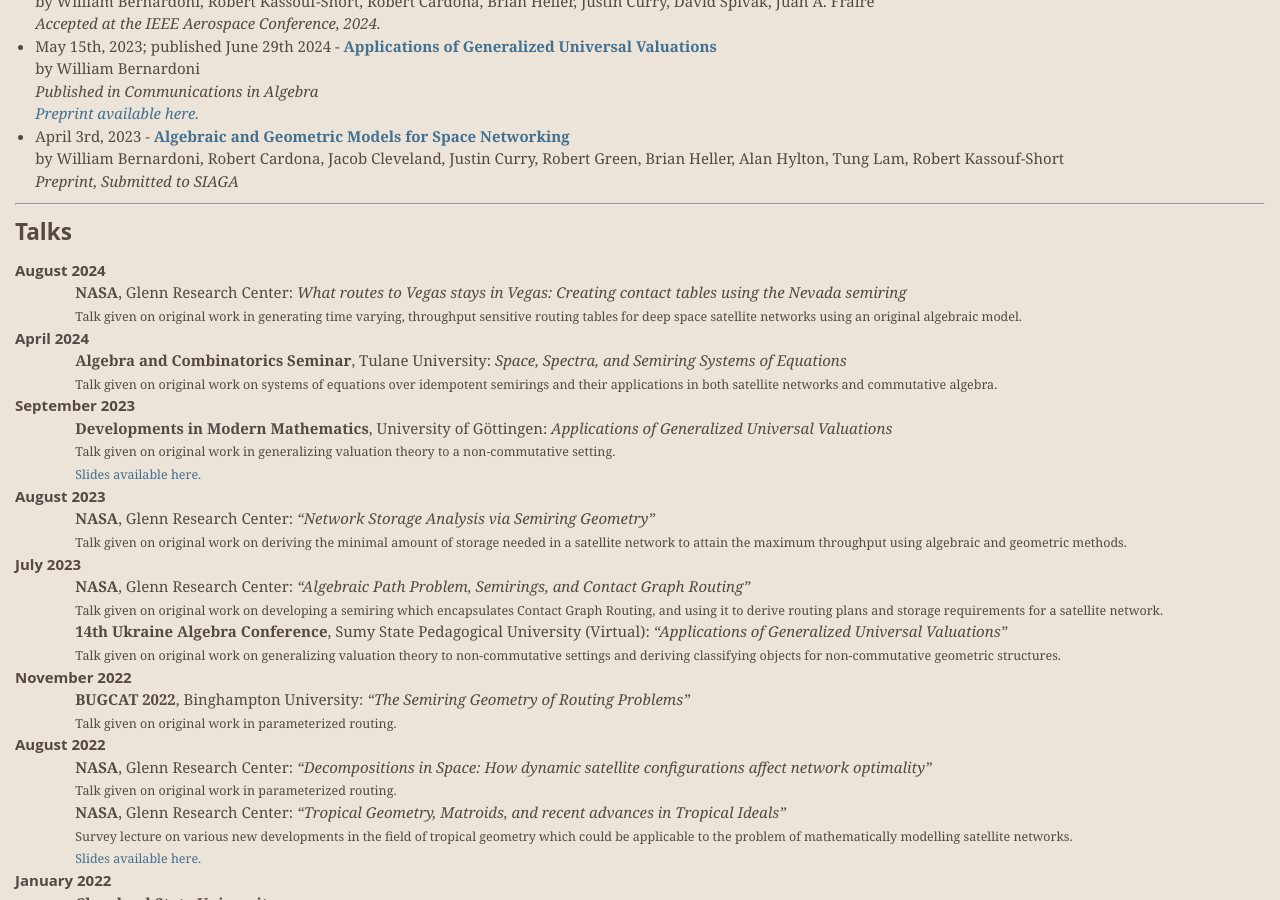
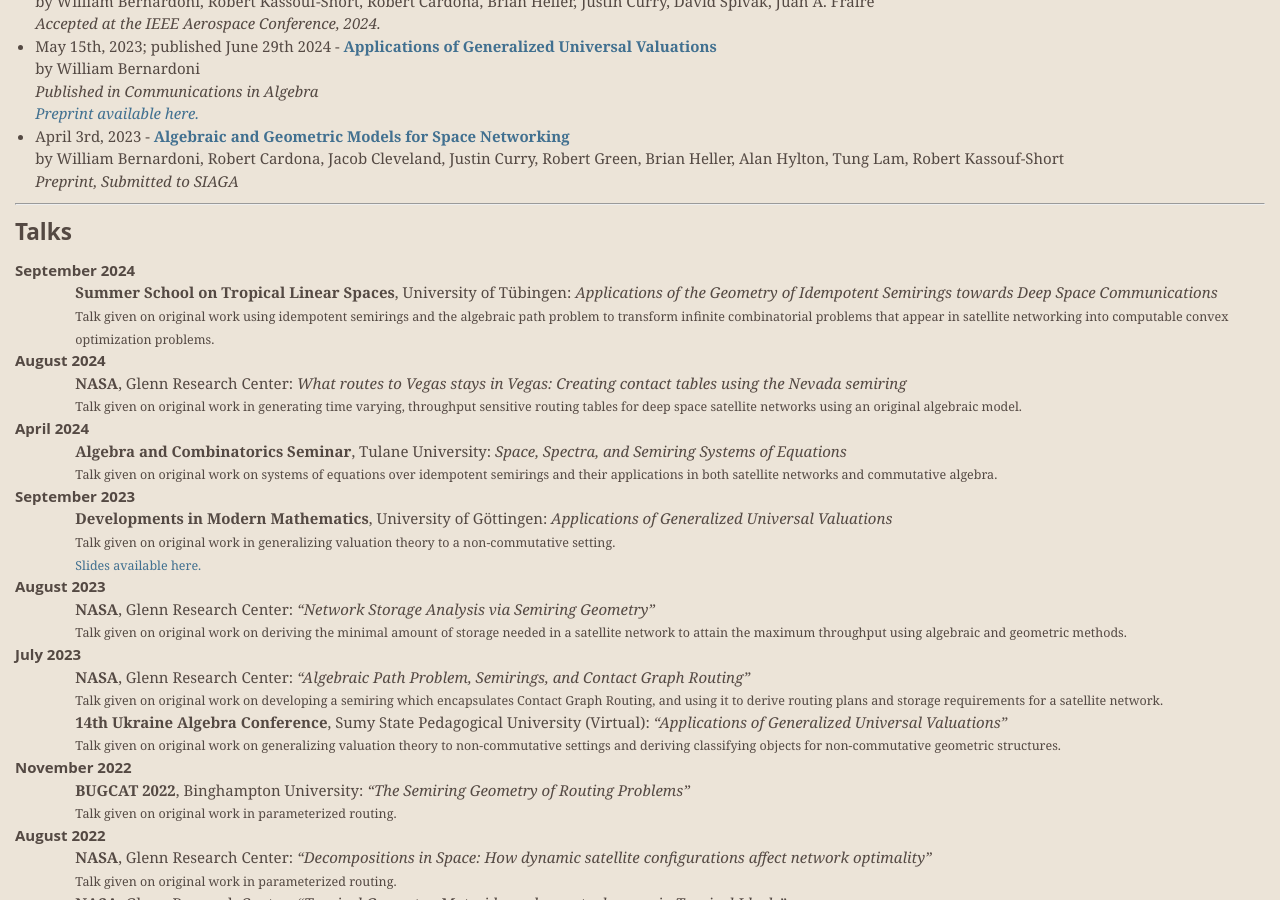
Before and after one commit to wrbernardoni/wrbernardoni.github.io, a Jekyll site: the page built from index.html, in a window 1280 px wide and 900 px high, scrolled down 953 px. Built offline with Jekyll 4.4.1, drawn with Linux system fonts in a browser that asks for light colours; formulas are drawn with MathJax 3.

Commit message:
Added Tuebingen talk

```diff
--- a/_data/talks.yml
+++ b/_data/talks.yml
@@ -1,3 +1,9 @@
+- date: September 2024
+  tks:
+    - name: "Applications of the Geometry of Idempotent Semirings towards Deep Space Communications"
+      conference: Summer School on Tropical Linear Spaces
+      where: University of Tübingen
+      details: Talk given on original work using idempotent semirings and the algebraic path problem to transform infinite combinatorial problems that appear in satellite networking into computable convex optimization problems.
 - date: August 2024
   tks:
     - name: "What routes to Vegas stays in Vegas: Creating contact tables using the Nevada semiring"
```
